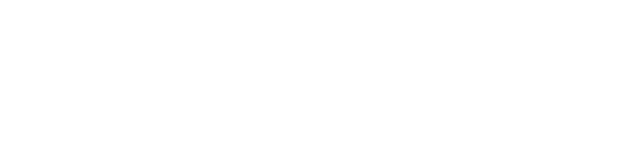
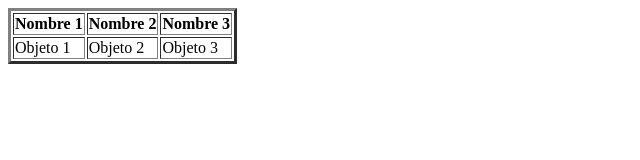
Before and after one commit to JSebss/CursoGit2, a plain HTML site: page index.html in a window 1280 px wide. Shown: the whole page, without its empty margins (0-640 px from the left). Drawn offline with Linux system fonts and the light colour scheme.

Commit message:
Agregue una tabla

```diff
--- a/index.html
+++ b/index.html
@@ -5,6 +5,17 @@
         <title>Pruebas de git</title>
     </head>
     <body>
-
+<table border="3">
+    <tr>
+        <th>Nombre 1</th>
+        <th>Nombre 2</th>
+        <th>Nombre 3</th>
+    </tr>
+    <tr>
+        <td>Objeto 1</td>
+        <td>Objeto 2</td>
+        <td>Objeto 3</td>
+    </tr>
+</table>
     </body>
 </html>
```
